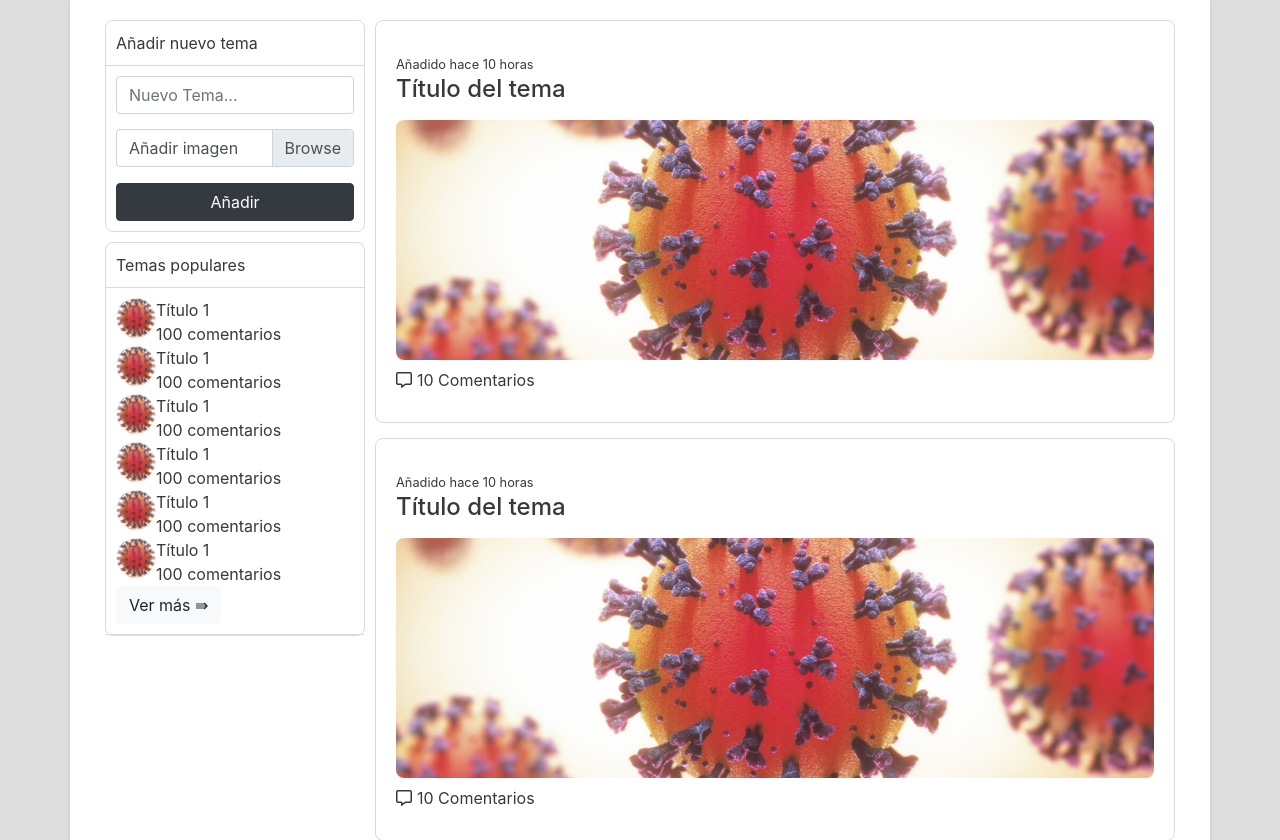
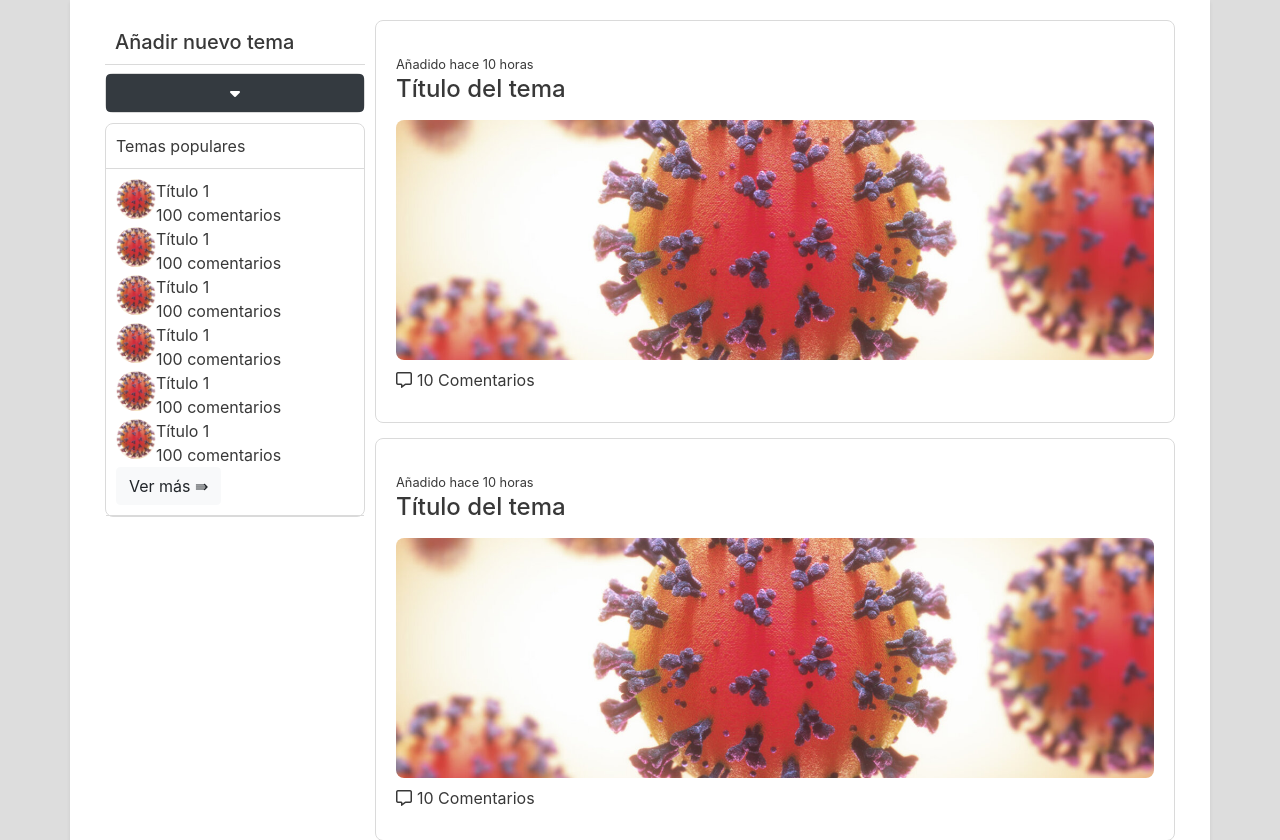
Before and after one commit to LeuGimrt/Prueba-DC19, a Flask app: page /foro in a window 1280 px wide. Shown: the part 56-896 px from the top of the page. Run offline with Flask 2, Linux system fonts and the light colour scheme; some libraries are stand-ins or nearby versions.

Commit message:
new topic

```diff
--- a/static/css/foro.css
+++ b/static/css/foro.css
@@ -39,13 +39,17 @@ i {
 
 }
 
+
 .form-new-topic, .new-topic-head {
     padding: 10px 10px;
 }
 
+
+
 .new-topic-head {
     border-bottom: 1px solid rgb(218, 218, 218);
 }
+
 
 .img-topic {
     width: 100%;
@@ -69,6 +73,7 @@ i {
 
 }
 
+
 @media (max-width: 576px) {
     .popular-topic {
         display: none;
--- a/templates/foro.html
+++ b/templates/foro.html
@@ -14,10 +14,14 @@ Foro
 
 <div class="row" style="align-items: flex-start;">
     <div class="col-12 col-sm-5 col-md-4 col-lg-3 sidebar-foro">
-        <div class="new-topic">
-            <div class="new-topic-head">Añadir nuevo tema</div>
+        <h5 class="new-topic-head">Añadir nuevo tema</h5>
+        <div class="new-topic collapse" id="new-topic-foro">
+
             <form class="form-new-topic" action="">
                 <input type="text" class="form-control" name="in-new-topic" id="in-new-topic" placeholder="Nuevo Tema...">
+                <div class="form-group">
+                    <textarea name="topic-description" id="topic-description" cols="30" rows="6" class="form-control" placeholder="Descripción del tema"></textarea>
+                </div>
                 <div class="custom-file mb-3">
                     <input type="file" class="custom-file-input" id="customFile">
                     <label class="custom-file-label" for="customFile">Añadir imagen</label>
@@ -25,6 +29,12 @@ Foro
                 <button type="submit" class="btn btn-dark btn-block">Añadir</button>
             </form>
         </div>
+        <div title="Add topic" class="d-flex align-content-center justify-content-center">
+            <button data-toggle="collapse" data-target="#new-topic-foro" class="btn btn-dark btn-block collapsed newTopicBtn px-5"
+                aria-expanded="false" aria-controls="new-topic-foro"><em class="fas fa-caret-down" aria-hidden="true"></em></button>
+        </div>
+
+        <!-- POPULAR TOPICS -->
         <div class="popular-topic">
             <div class="popular-topic-head">
                 Temas populares
@@ -179,4 +189,5 @@ Foro
 
 
 
+
 {%  endblock %}
```
